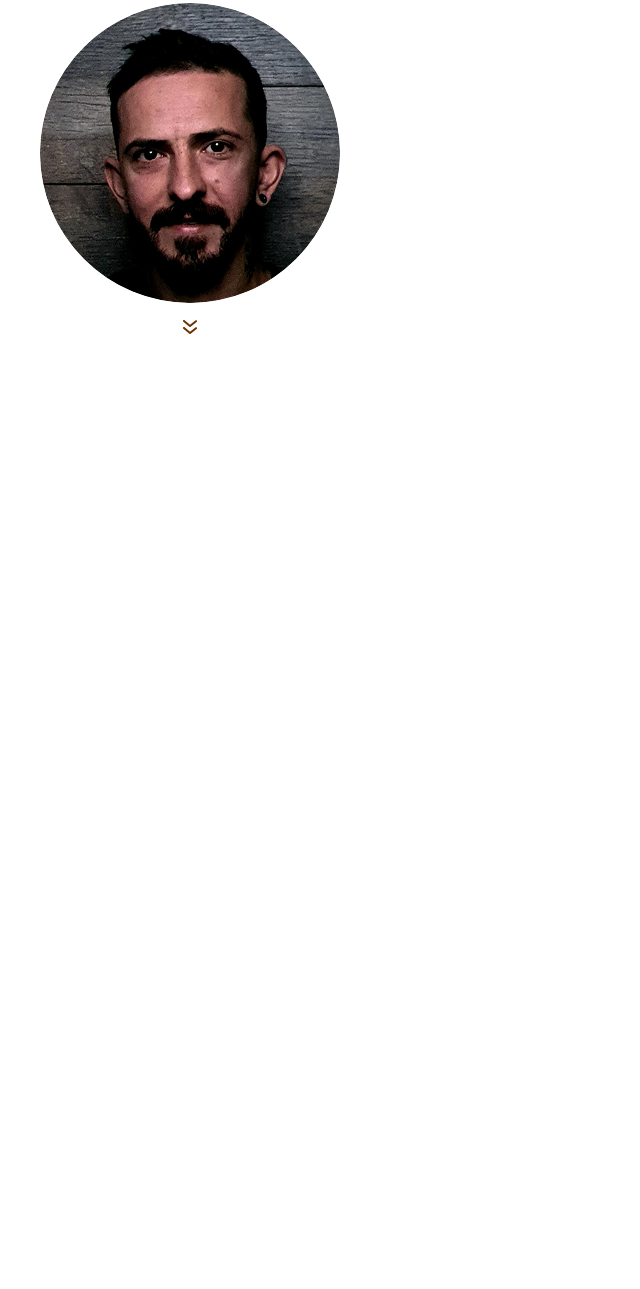
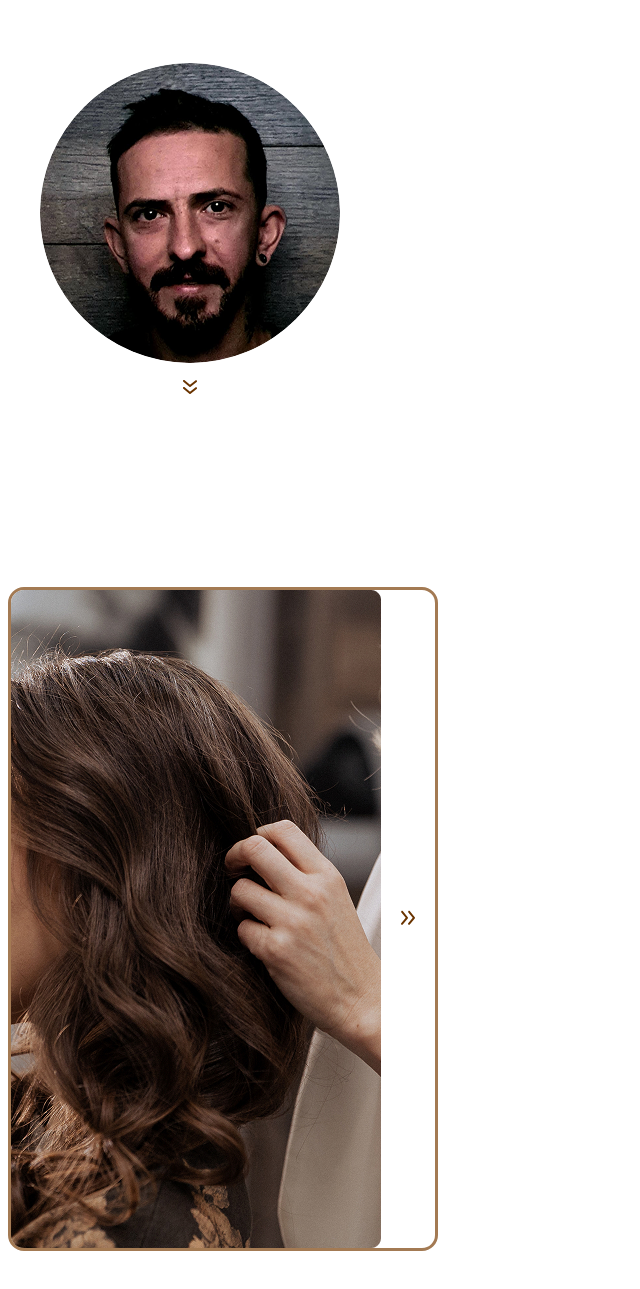
Before and after one commit to RIRashed33/Collapsable-sections, a plain HTML site: page index.html in a window 1280 px wide. Shown: the part 505-1794 px from the top of the page, without its empty margins (0-640 px from the left). Before the commit the page ends 900 px from the top, so only its background shows below. Drawn offline with Linux system fonts and the light colour scheme.

Commit message:
2nd section added

```diff
--- a/css/style.css
+++ b/css/style.css
@@ -1,5 +1,5 @@
 section.circle-collapse-section {
-    padding: 80px 0;
+    padding: 140px 0;
     text-align: center;
 }
 .collapse-container {
@@ -87,3 +87,88 @@ section.circle-collapse-section {
 .single-collapsable-item.active .collapse-toggle button {
     transform: rotate(180deg);
 }
+
+.right-collapse-section {
+    padding: 80px 0;
+}
+.table-collapse-container {
+    max-width: 1370px;
+    margin: 0 auto;
+    display: flex;
+    align-items: center;
+    gap: 24px;
+}
+.collapsable-content {
+    flex: 1;
+    max-width: 370px;
+    border: 3px solid #A37A53;
+    border-radius: 16px;
+    position: relative;
+    overflow: hidden;
+    transition: all 0.5s;
+    padding-right: 54px;
+}
+.collapsable-content.active {
+    max-width: 1400px;
+    padding-right: 54px;
+}
+.collapsable-table-images {
+    max-width: 370px;
+    position: relative;
+    z-index: 9;
+    display: flex;
+}
+button.collapsable-table-toggle {
+    position: absolute;
+    line-height: 1;
+    border: none;
+    padding: 8px;
+    background: transparent;
+    right: 8px;
+    top: 50%;
+    transform: translateY(-50%);
+    cursor: pointer;
+    z-index: 10;
+}
+button.collapsable-table-toggle img {
+    transform: rotate(-90deg);
+}
+.collapsable-table-content {
+    position: absolute;
+    right: 55px;
+    top: 0;
+    width: calc(100% - 370px);
+    min-width: 830px;
+    height: 100%;
+    display: flex;
+    flex-direction: column;
+    z-index: 5;
+}
+.collapsable-content.active .collapsable-table-content {
+    right: 0;
+}
+.collapsable-table-content h2 {
+    font-size: 48px;
+    font-weight: 300;
+    margin: 0 0 16px;
+    color: #A37A53;
+    padding: 0 32px;
+}
+.collapsable-table {
+    background: rgba(163, 122, 83, 0.5);
+    padding: 0 24px;
+    flex: 1;
+}
+.collapsable-table {
+    background: rgba(163, 122, 83, 0.5);
+    padding: 32px;
+    flex: 1;
+    font-size: 20px;
+    font-weight: 300;
+    color: #6A3400;
+}
+.collapsable-table table {
+    width: 100%;
+    height: 100%;
+    table-layout: fixed;
+}
--- a/index.html
+++ b/index.html
@@ -77,6 +77,84 @@
         </div>
     </section>
 
+    <section class="right-collapse-section">
+        <div class="table-collapse-container">
+            <div class="collapsable-content">
+                <div class="collapsable-table-images">
+                    <img src="./img/card-sample.jpg" alt="sample-img">
+                </div>
+                <button class="collapsable-table-toggle">
+                    <img src="./img/arrowhead-down.svg" alt="arrow">
+                </button>
+                <div class="collapsable-table-content">
+                    <h2>TUNS</h2>
+                    <div class="collapsable-table">
+                        <table>
+                            <tbody>
+                                <tr>
+                                    <td></td>
+                                    <td>Timp</td>
+                                    <td>Junior stylist</td>
+                                    <td>Standard stylist</td>
+                                    <td>Senior stylist</td>
+                                </tr>
+                                <tr>
+                                    <td>Man/Women</td>
+                                    <td>40 min</td>
+                                    <td>41 lei</td>
+                                    <td>55 lei</td>
+                                    <td>69 lei</td>
+                                </tr>
+                                <tr>
+                                    <td>Copil < 12</td>
+                                    <td>30 min</td>
+                                    <td>32 lei</td>
+                                    <td>41 lei</td>
+                                    <td>53 lei</td>
+                                </tr>
+                                <tr>
+                                    <td>Breton</td>
+                                    <td>15 min</td>
+                                    <td>16 lei</td>
+                                    <td>21 lei</td>
+                                    <td>26 lei</td>
+                                </tr>
+                                <tr>
+                                    <td>Barba</td>
+                                    <td>15 min</td>
+                                    <td>14 lei</td>
+                                    <td>18 lei</td>
+                                    <td>23 lei</td>
+                                </tr>
+                                <tr>
+                                    <td>Contur barba</td>
+                                    <td>5 min</td>
+                                    <td>12 lei</td>
+                                    <td>14 lei</td>
+                                    <td>18 lei</td>
+                                </tr>
+                                <tr>
+                                    <td>Hot towel shave</td>
+                                    <td>30 min</td>
+                                    <td>41 lei</td>
+                                    <td>55 lei</td>
+                                    <td>69 lei</td>
+                                </tr>
+                                <tr>
+                                    <td>Skin fade</td>
+                                    <td>50 min</td>
+                                    <td>53 lei</td>
+                                    <td>69 lei</td>
+                                    <td>87 lei</td>
+                                </tr>
+                            </tbody>
+                        </table>
+                    </div>
+                </div>
+            </div>
+        </div>
+    </section>
+
 
 
 
--- a/js/section-collpse.js
+++ b/js/section-collpse.js
@@ -4,17 +4,24 @@ document.querySelectorAll(".single-collapsable-item .collapse-toggle button").fo
     });
 });
 
+document.querySelectorAll("button.collapsable-table-toggle").forEach(button => {
+    button.addEventListener("click", function () {
+        this.closest(".collapsable-content").classList.toggle("active");
+    });
+});
 
-(function($){
-    $(document).ready(function () {
+// (function($){
+//     $(document).ready(function () {
 
-        // $(".single-collapsable-item .collapse-toggle button").click(function () {
-        //     let parent = $(this).closest(".single-collapsable-item");
+//         $("button.collapsable-table-toggle").click(function () {
+//             let parent = $(this).closest(".collapsable-content");
 
-        //     parent.toggleClass("active");
+//             parent.toggleClass("active");
 
-        //     //parent.find(".collapse-content").stop(true, true).slideToggle(); // Ensures smooth animation
-        // });
+//             parent.find(".collapsable-table-content").stop(true, true).toggleClass("open").animate({
+//                 maxWidth: "toggle"
+//             }, 3000);
+//         });
 
-    });
-}(jQuery));
+//     });
+// }(jQuery));
```
Also changed, not shown: img/card-sample.jpg (added).
